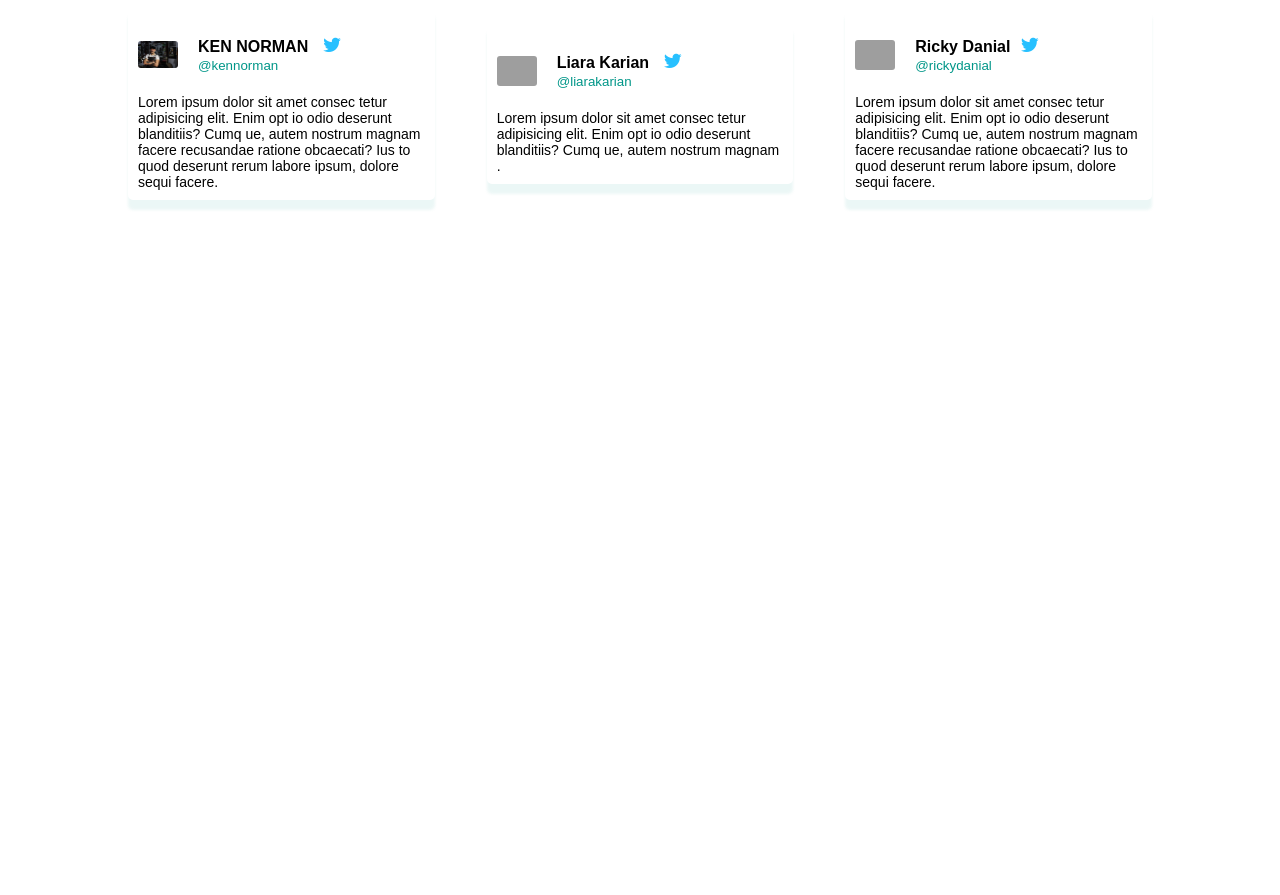
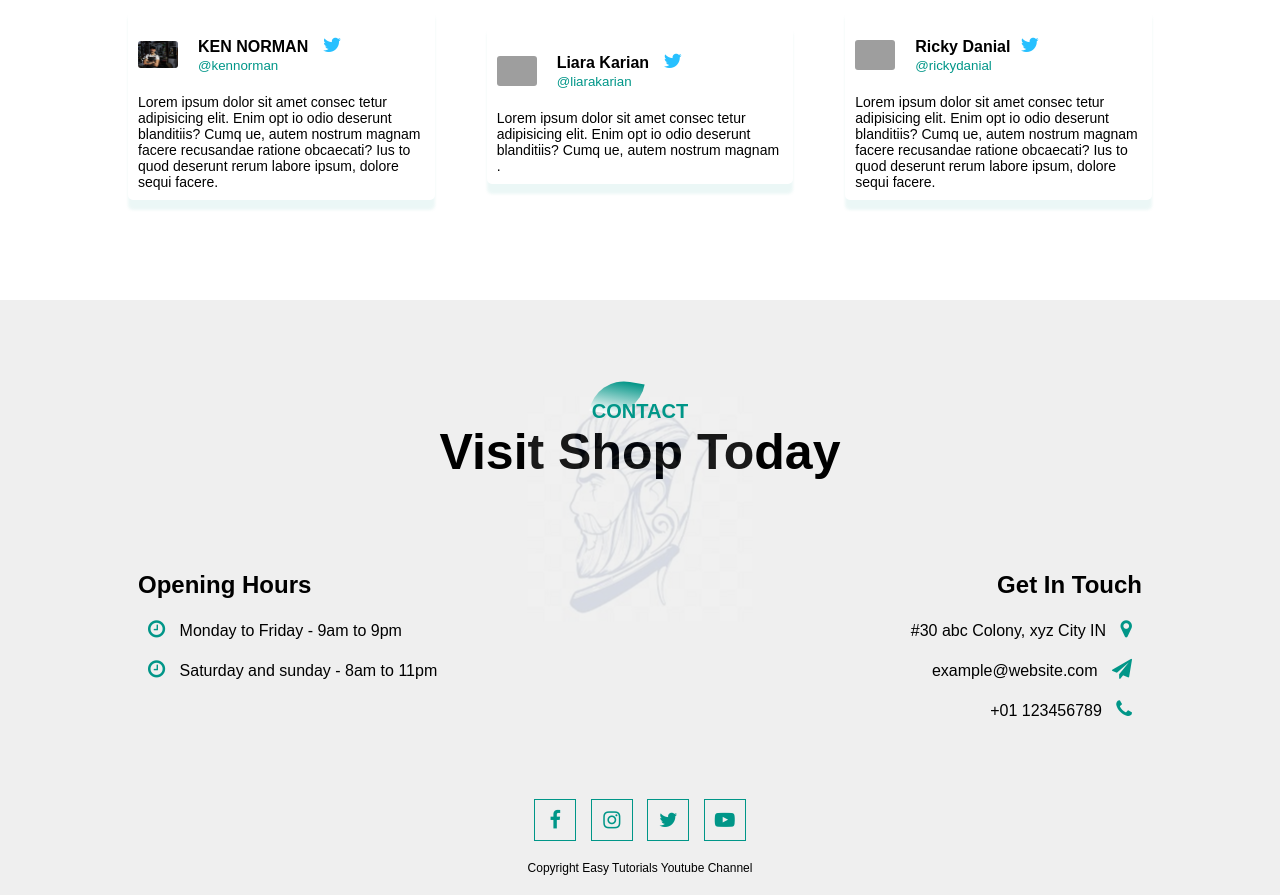
Before and after one commit to sfhamnava/Full-website, a plain HTML site: page index.html in a window 1280 px wide. Shown: the part 2773-3668 px from the top of the page. Before the commit the page ends 3073 px from the top, so only its background shows below. Drawn offline with Linux system fonts and the light colour scheme; some packages are replaced by stand-ins of ours; grey boxes are pictures that could not be loaded; a script that the page names is missing.

Commit message:
footer finished

```diff
--- a/css/style.css
+++ b/css/style.css
@@ -347,3 +347,94 @@ hr{
         flex-basis: 100%;
     }
 }
+
+
+/* --- footer --- */
+
+#footer{
+    padding: 100px 0 20px;
+    background: #efefef;
+    position: relative;
+}
+.footer-row{
+    width: 80%;
+    margin: 0 auto;
+    display: flex;
+    justify-content: space-between;
+    flex-wrap: wrap;
+}
+.footer-left,.footer-right{
+    flex-basis: 45%;
+    padding: 10px;
+    margin-bottom: 20px;
+}
+
+
+.footer-right{
+    text-align: right;
+}
+
+
+.footer-row h1{
+    margin: 10px 0  ;
+}
+
+.footer-row p{
+    line-height: 35px;
+}
+.footer-left .fa,.footer-right .fa{
+    font-size: 20px;
+    color: #009688;
+    margin: 10px;
+}
+
+.footer-img{
+    max-width: 370px;
+    opacity: 0.1;
+    position: absolute;
+    top: 35%;
+    left: 50%;
+    transform: translate(-50%, -50%);
+
+}
+
+
+.social-links{
+    text-align: center;
+}
+
+.social-links .fa{
+     height: 40px;
+    width: 40px;
+    font-size: 20px;
+     line-height: 40px;
+    border: 1px solid #009688;
+    margin: 40px 5px 0;
+    color: #009688;
+    cursor: pointer;
+    transition: .5s;
+}
+
+.social-links .fa:hover{
+    background: #009688;
+    color: #fff;
+    transform: translateY(-7px);
+}
+
+
+.social-links p{
+    font-size: 12px;
+    margin-top: 20px;
+}
+
+
+@media  screen and (max-width: 770px){
+    .footer-left ,.footer-right{
+        flex-basis: 100%;
+        font-size: 14px;
+    }
+    .footer-img{
+        top: 25%;
+    }
+
+}
--- a/index.html
+++ b/index.html
@@ -6,6 +6,7 @@
     <link rel="stylesheet" href="css/font-awesome.min.css">
     <link rel="stylesheet" href="css/style.css">
     <meta name="viewport" content="width=device-width, initial-scale=1.0">
+    <script src="https://cdn.jsdelivr.net/gh/cferdinandi/smooth-scroll/dist/smooth-scroll.polyfills.min.js"></script>
     <title>Barber Shop Website Design - Easy Tutorials </title>
 </head>
 <body>
@@ -25,11 +26,11 @@
 <div id="sideNav">
     <nav>
         <ul>
-            <li><a href="#">HOME</a></li>
-            <li><a href="#">FEATURES</a></li>
-            <li><a href="#">SERVICES</a></li>
-            <li><a href="#">TESTIMONTALS </a></li>
-            <li><a href="#">MEET US </a></li>
+            <li><a href="#banner">HOME</a></li>
+            <li><a href="#feature">FEATURES</a></li>
+            <li><a href="#service">SERVICES</a></li>
+            <li><a href="#testimonial">TESTIMONTALS </a></li>
+            <li><a href="#footer">MEET US </a></li>
         </ul>
     </nav>
 </div>
@@ -213,6 +214,37 @@
 
 </section>
 
+<!-- footer -->
+
+<section id="footer">
+    <img src="./image/download.jpeg" class="footer-img">
+    <div class="title-text">
+        <p>CONTACT </p>
+        <h1>Visit Shop Today </h1>
+    </div>
+ <div class="footer-row">
+ <div class="footer-left">
+     <h1>Opening Hours</h1>
+     <p> <i class="fa fa-clock-o"></i> Monday to Friday - 9am to 9pm</p>
+     <p> <i class="fa fa-clock-o"></i> Saturday and sunday - 8am to 11pm</p>
+ </div>
+ <div class="footer-right">
+    <h1>Get In Touch</h1>
+    <p>#30 abc Colony, xyz City IN  <i class="fa fa-map-marker"></i></p>
+    <p>example@website.com  <i class="fa fa-paper-plane"></i></p>
+    <p>+01 123456789  <i class="fa fa-phone"></i></p>
+ </div>
+    </div>
+
+    <div class="social-links">
+        <i class="fa fa-facebook"></i>
+        <i class="fa fa-instagram"></i>
+        <i class="fa fa-twitter"></i>
+        <i class="fa fa-youtube-play"></i>
+        <p>Copyright Easy Tutorials Youtube Channel</p>
+    </div>
+</section>
+
 
 <script>
     var menuBtn = document.getElementById("menuBtn");
@@ -231,6 +263,11 @@
         menu.src = "image/menu.png"
     }
 }
+
+var scroll = new SmoothScroll('a[href*="#"]', {
+	speed: 1000,
+	speedAsDuration: true
+});
 </script>
 
 </body>
```
Also changed, not shown: image/download (5).jpeg (added), image/download.jpeg (added).
